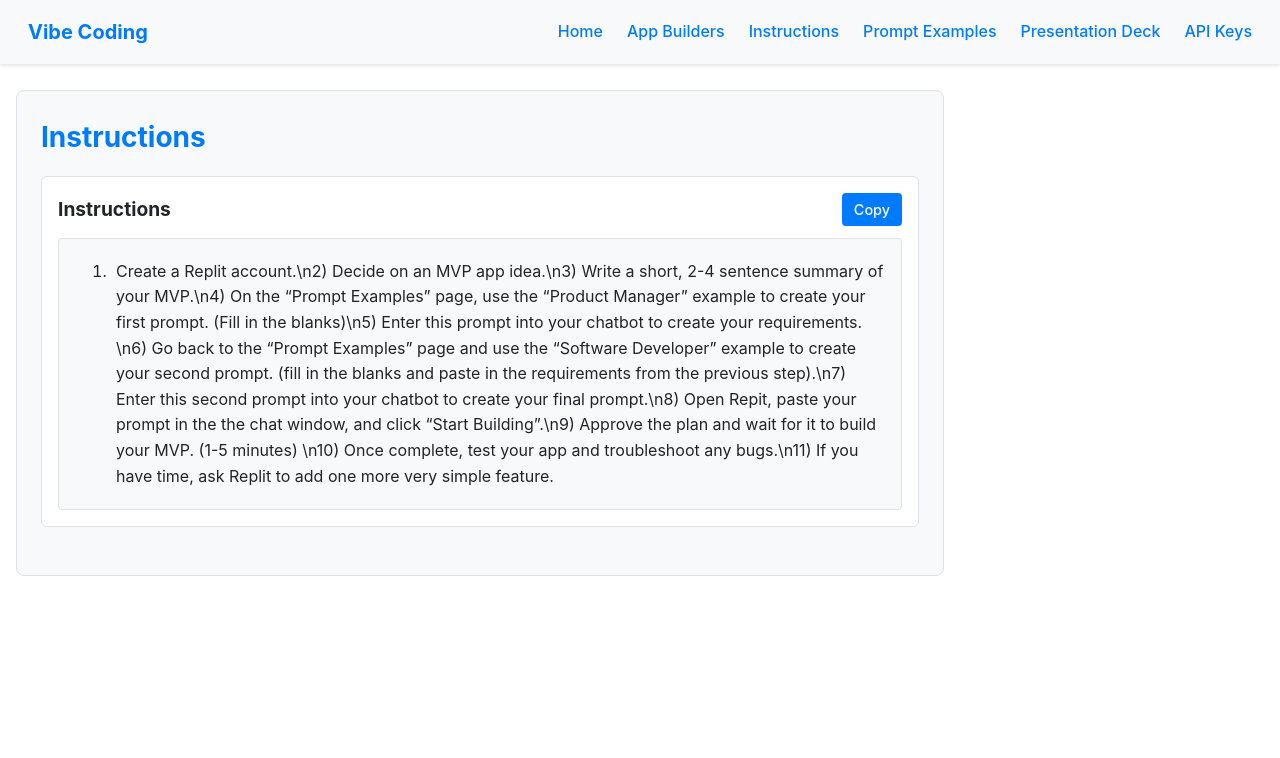
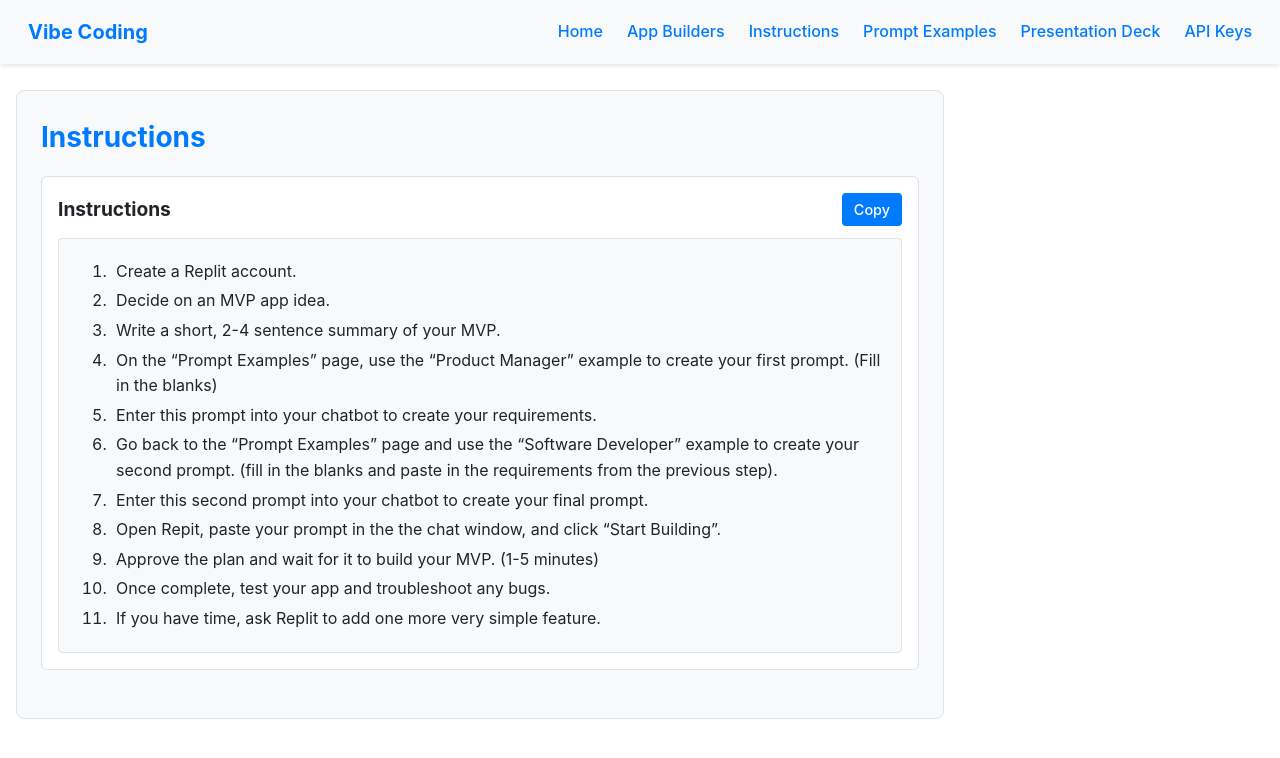
Before and after one commit to brandonup/vibe-coding, a React (Vite) app: page /instructions in a window 1280 px wide. Shown: the top 758 px of the page. Built offline with nearby package versions, Linux system fonts and the light colour scheme.

Commit message:
Fix: Update TextBox to correctly parse newlines for lists

```diff
--- a/src/components/TextBox.jsx
+++ b/src/components/TextBox.jsx
@@ -33,7 +33,7 @@ const TextBox = ({ id, label, content, asList = false }) => {
       >
         {asList ? (
           <ol className="text-box-ordered-list">
-            {content.split('\n').map((item, index) => (
+            {content.split(/\r?\n|\\n/).map((item, index) => (
               item.trim() && <li key={`${id}-item-${index}`} className="text-box-list-item">{item.replace(/^\d+\)\s*/, '')}</li>
             ))}
           </ol>
```
